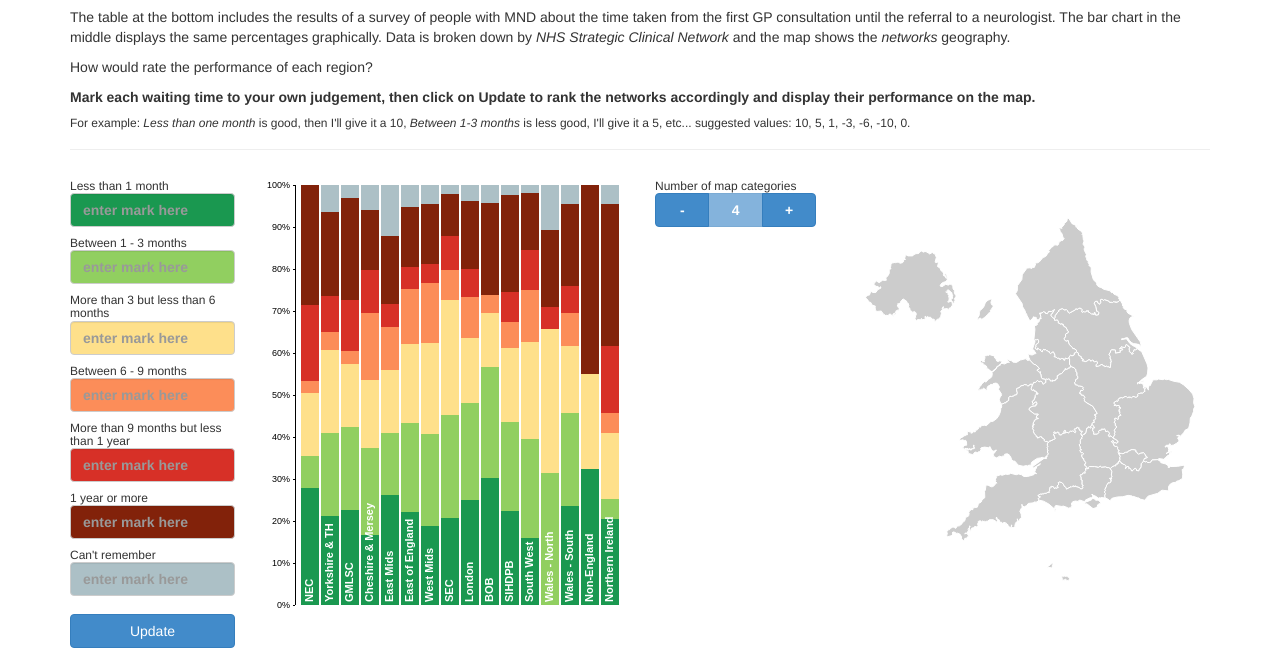
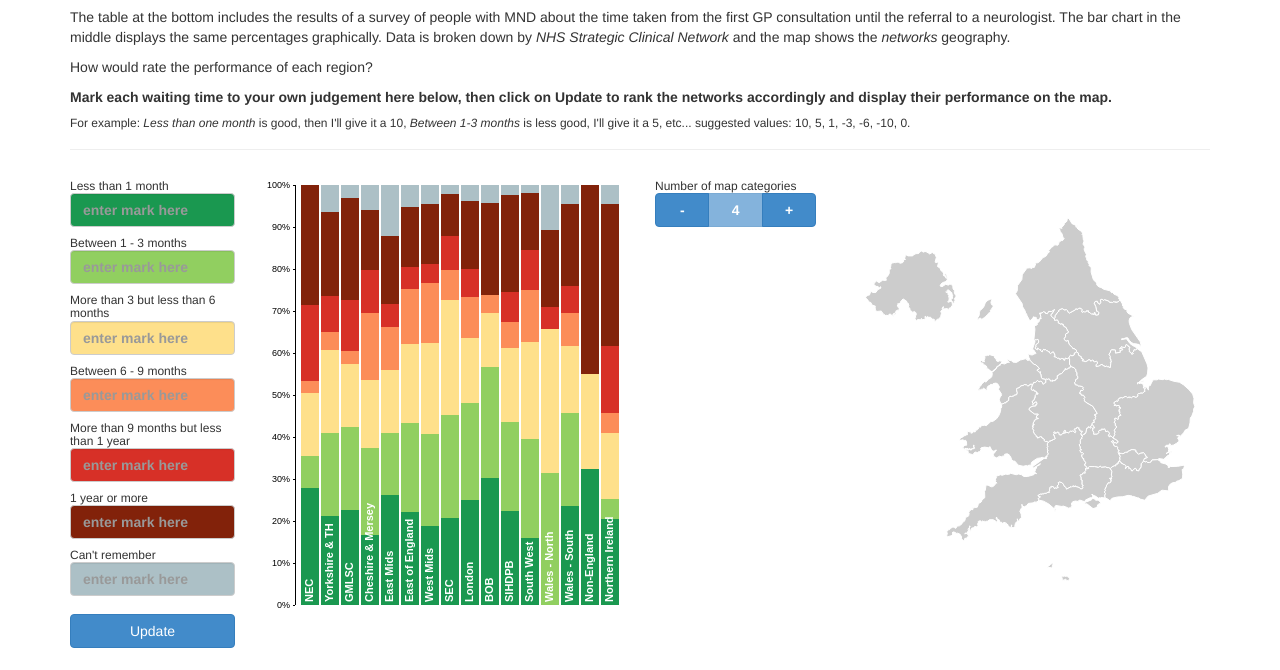
Before and after one commit to tonyfregoli/mnda, a plain HTML site: page index.html in a window 1280 px wide. Shown: the part 83-753 px from the top of the page. Drawn offline with Linux system fonts and the light colour scheme.

Commit message:
Update index.html

```diff
--- a/index.html
+++ b/index.html
@@ -21,7 +21,7 @@
         <p>The table at the bottom includes the results of a survey of people with MND about the time taken from the first GP consultation until the referral to a neurologist. The bar chart in the middle displays the same percentages graphically.
           Data is broken down by <i>NHS Strategic Clinical Network</i> and the map shows the <i>networks</i> geography.</p>
         <p>How would rate the performance of each region?</p>
-		<p><b>Mark each waiting time to your own judgement, then click on Update to rank the networks accordingly and display their performance on the map.</b><p>
+		<p><b>Mark each waiting time to your own judgement here below, then click on Update to rank the networks accordingly and display their performance on the map.</b><p>
 		<h6>For example: <i>Less than one month</i> is good, then I'll give it a 10, <i>Between 1-3 months</i> is less good, I'll give it a 5, etc... suggested values: 10, 5, 1, -3, -6, -10, 0.</h6>
       </div>
       <div class="row">
```
